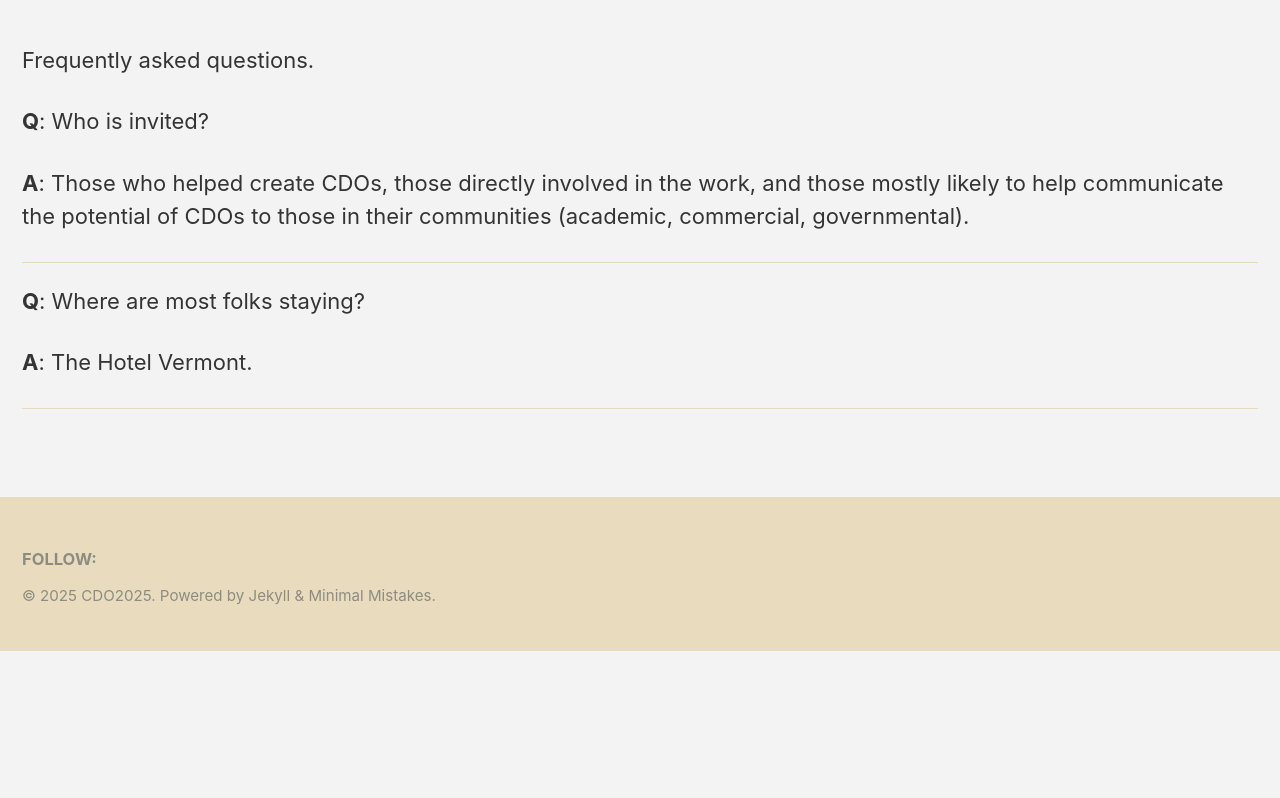
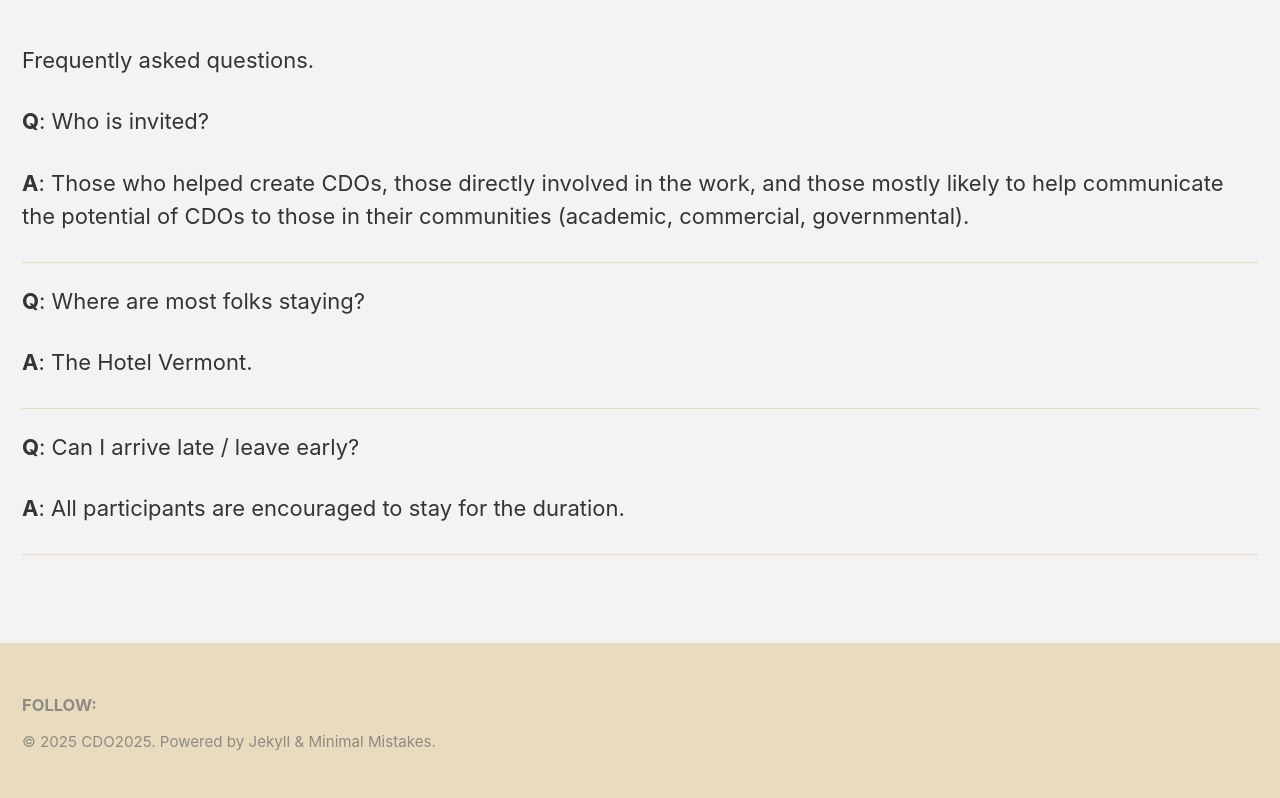
Before and after one commit to CDO2025/cdo2025.github.io, a Jekyll site: the page built from _pages/faq.md, in a window 1280 px wide. Shown: the part 389-1187 px from the top of the page. Built offline with Jekyll 4.4.1, drawn with Linux system fonts in a browser that asks for light colours; cached includes are drawn as plain includes; before the commit the page ends 1040 px from its top, so only the background shows below that.

Commit message:
Update faq.md

```diff
--- a/_pages/faq.md
+++ b/_pages/faq.md
@@ -29,3 +29,9 @@ Frequently asked questions.
 **A**: The Hotel Vermont.
 
 ---
+
+**Q**: Can I arrive late / leave early?
+
+**A**: All participants are encouraged to stay for the duration.
+
+---
```
